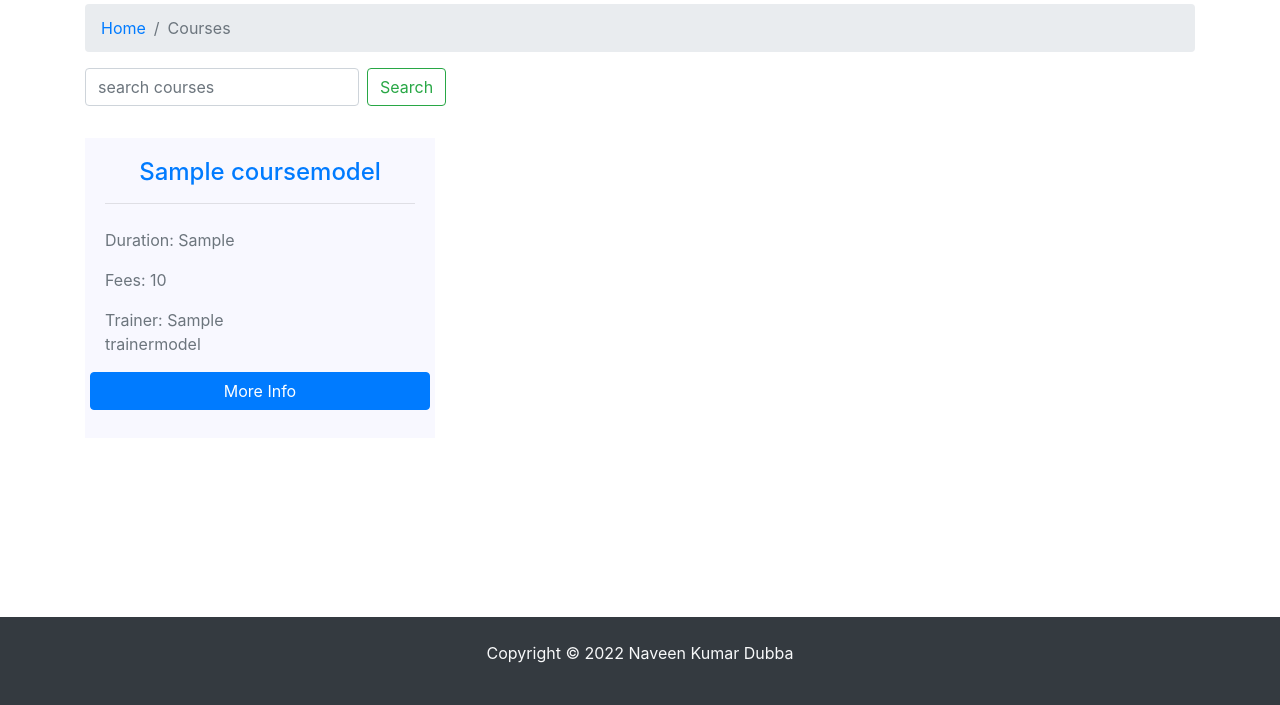
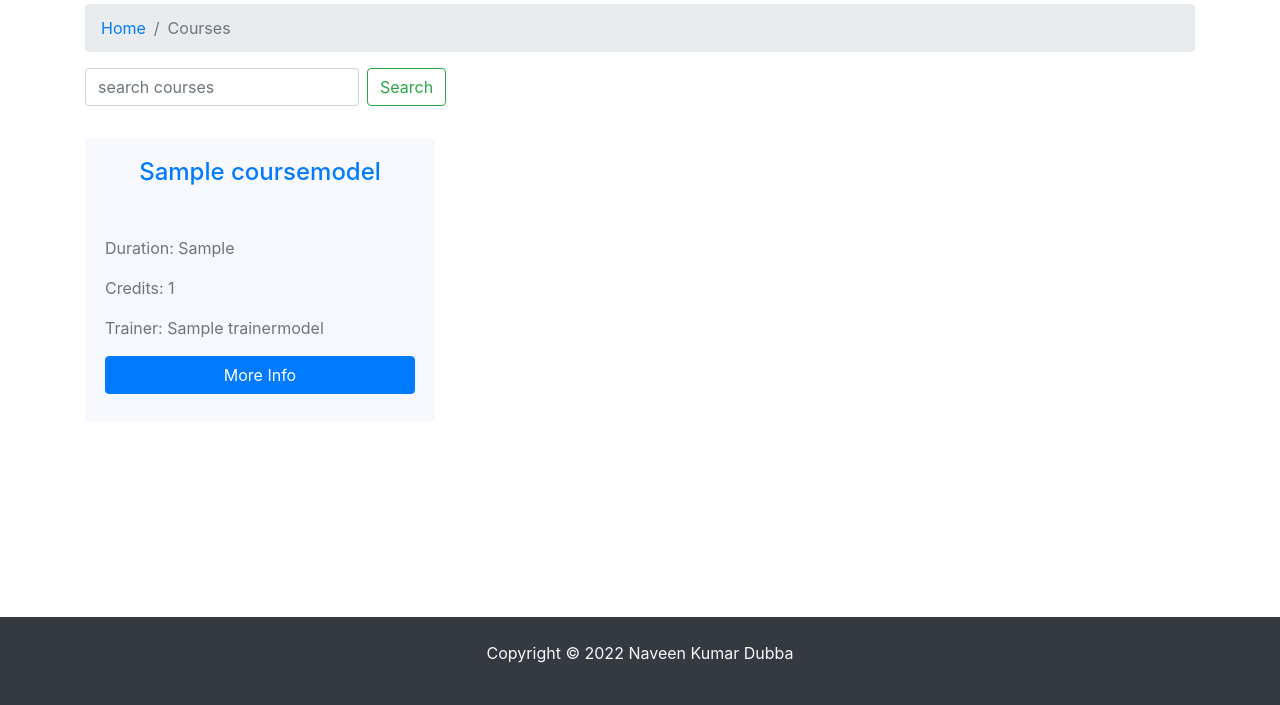
Before and after one commit to NaveenkumarreddyD/jubilant-octo-meme, a Django app: page /student/view/ in a window 1280 px wide. Shown: the part 239-944 px from the top of the page. Run offline with Django 3.2, Linux system fonts and the light colour scheme; tables that the repository leaves empty hold one stand-in row (values such as "Sample post"); some libraries are stand-ins or nearby versions.

Commit message:
commit 2

```diff
--- a/user_reg_proj_root/courseapp/models.py
+++ b/user_reg_proj_root/courseapp/models.py
@@ -9,7 +9,7 @@
     code = models.CharField(max_length=30)
     name = models.CharField(max_length=100)
     duration = models.CharField(max_length=20)
-    fees = models.IntegerField()
+    credits = models.IntegerField()
     trainer = models.ForeignKey(TrainerModel, on_delete=models.DO_NOTHING)
 
     def __str__(self):
--- a/user_reg_proj_root/templates/courseapp/course_details.html
+++ b/user_reg_proj_root/templates/courseapp/course_details.html
@@ -44,8 +44,8 @@
                     <span class="float-right">{{each_one.duration}}</span>
                 </li>
                 <li class="list-group-item text-secondary">
-                   Fees:
-                  <span class="float-right">{{each_one.fees|intcomma}}
+                    Credits:
+                    <span class="float-right">{{each_one.credits|intcomma}}
                     </span>
                 </li>
                 <li class="list-group-item text-secondary">
--- a/user_reg_proj_root/templates/studentapp/courses.html
+++ b/user_reg_proj_root/templates/studentapp/courses.html
@@ -32,7 +32,8 @@
   <section id="search">
     <div class="container">
       <form class="form-inline" method="GET" action="">
-            <input class="form-control mr-sm-2" name="q" type="search" placeholder="search courses" aria-label="Search" value="{{ request.GET.q }}">
+        <input class="form-control mr-sm-2" name="q" type="search" placeholder="search courses" aria-label="Search"
+          value="{{ request.GET.q }}">
         <input type="submit" value="Search" class="btn btn-outline-success my-2 my-sm-0">
       </form>
     </div>
@@ -46,27 +47,28 @@
       {% if courses %}
       {% for course in courses %}
       <div class="col-md-6 col-lg-4 mb-4">
-          <div class="card-body" style="background: ghostwhite">
-              <div class="listing-heading text-center">
+        <div class="card-body h-100 d-flex flex-column" style="background: ghostwhite">
+          <div class="listing-heading text-center flex-grow-1">
             <h4 class="text-primary"> {{course.name}}</h4>
           </div>
           <hr>
           <div class="row py-2 text-secondary">
-                  <div class="col-8">
+            <div class="col-12">
               <p>
                 Duration: {{course.duration}}
               </p>
               <p>
-                        Fees: {{course.fees|intcomma}}
+                Credits: {{course.credits|intcomma}}
               </p>
               <p>
                 Trainer: {{course.trainer}}
               </p>
             </div>
-                  <hr>
+            <div class="col-12">
+              <a href="{% url 'studentapp:each_course' course.id %}" class="btn btn-primary btn-block" id="button1">More
+                Info</a>
+            </div>
 
-                   <a href="{% url 'studentapp:each_course' course.id %}" class="btn btn-primary btn-block" id="button1"
-                   >More Info</a>
           </div>
         </div>
       </div>
--- a/user_reg_proj_root/templates/userapp/about.html
+++ b/user_reg_proj_root/templates/userapp/about.html
@@ -15,7 +15,7 @@
   <link rel="stylesheet" href="https://cdnjs.cloudflare.com/ajax/libs/slick-carousel/1.9.0/slick-theme.css" />
   <link rel="stylesheet" href="{% static 'style_new.css' %}">
 
-  <title>Luminar|About</title>
+  <title>Naveen|About</title>
 </head>
 
 <body>
--- a/user_reg_proj_root/templates/userapp/contact.html
+++ b/user_reg_proj_root/templates/userapp/contact.html
@@ -12,7 +12,7 @@
   <link rel="stylesheet" href="https://stackpath.bootstrapcdn.com/bootstrap/4.1.1/css/bootstrap.min.css"
     integrity="sha384-WskhaSGFgHYWDcbwN70/dfYBj47jz9qbsMId/iRN3ewGhXQFZCSftd1LZCfmhktB" crossorigin="anonymous">
   <link rel="stylesheet" href="{% static 'style_new.css' %}">
-  <title>Luminar|Contact</title>
+  <title>Naveen|Contact</title>
 </head>
 
 <body>
@@ -47,9 +47,9 @@
               <h4>Address</h4>
               <p>3rd Floor, Vallamattam Estate Seaport - Airport Rd CSEZ P O, Kakkanad</p>
               <h4>Email</h4>
-              <p>contact@luminartechnolab.com</p>
+              <p>contact@naveen.com</p>
               <h4>Phone</h4>
-              <p>+91 8086 651 651</p>
+              <p>+1 347-241-6715</p>
             </div>
           </div>
         </div>
```
Also changed, not shown: user_reg_proj_root/templates/hrapp/base.html (+12 -6 lines), user_reg_proj_root/templates/userapp/base.html (+12 -6 lines), README.md, user_reg_proj_root/courseapp/migrations/0001_initial.py, user_reg_proj_root/media/photos/austin.jpg (added). Lines whose indentation alone changed are shown as unchanged.
